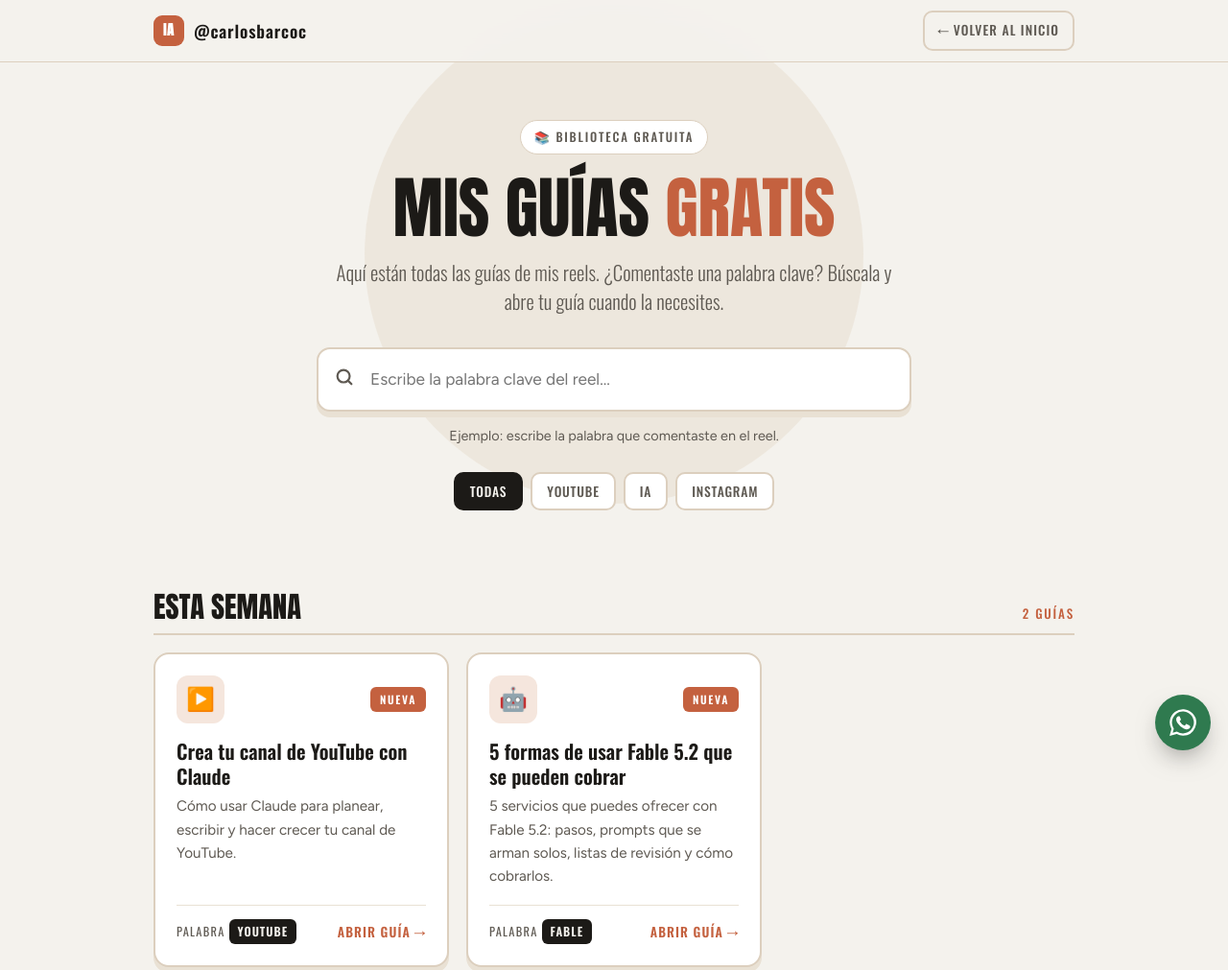
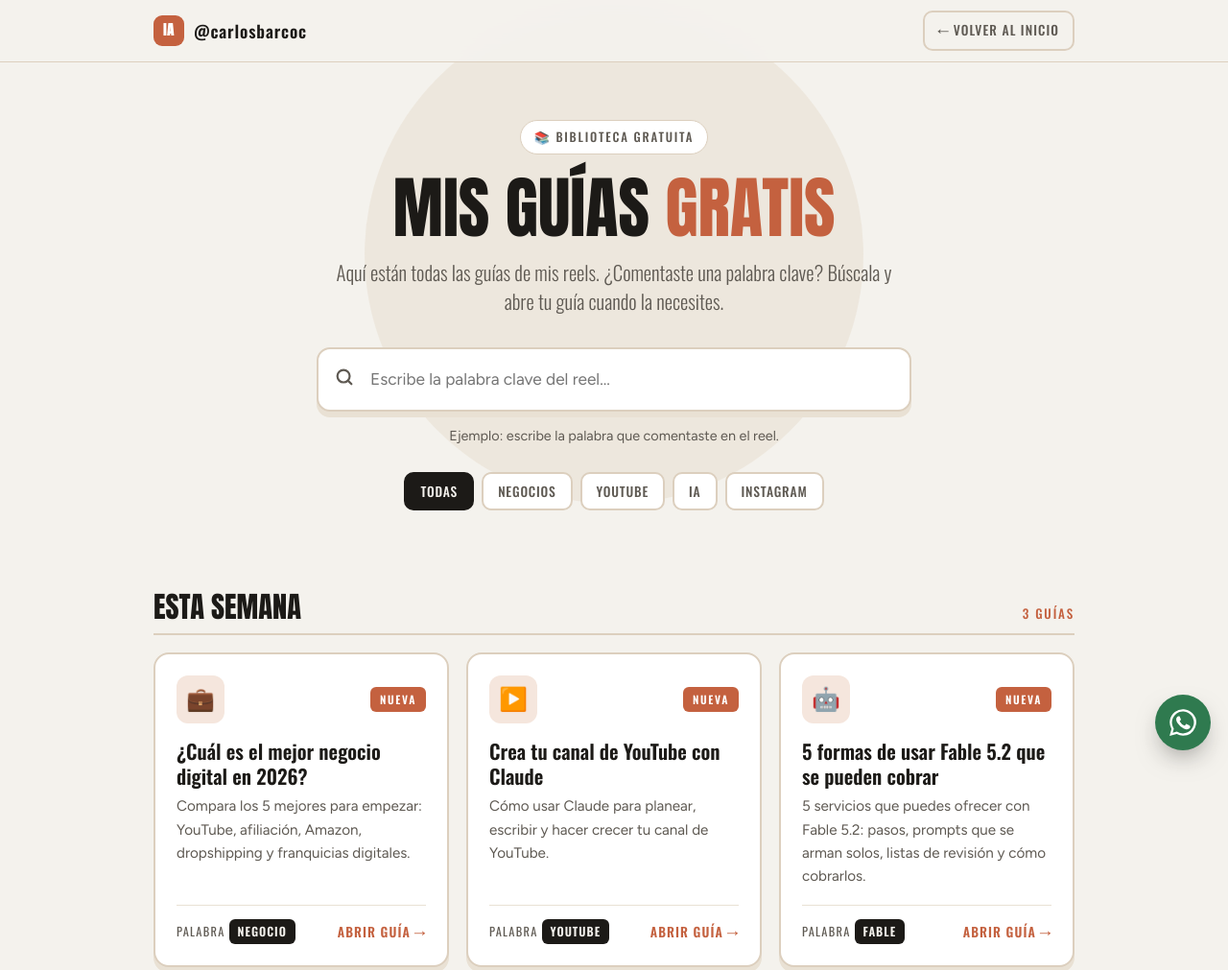
Before and after one commit to carlosbarcoc-netizen/carlosbarco-web, a plain HTML site: page guias/index.html in a window 1280 px wide. Shown: the top 1011 px of the page at 96% size. Drawn offline with nearby package versions, Linux system fonts and the light colour scheme.

Commit message:
Añade la guía de negocios digitales 2026 a la biblioteca
Co-Authored-By: Claude Opus 5.5 <noreply@anthropic.com>
Claude-Session: https://claude.ai/code/session_019bFrSzTaHxmjtHGsDd762L

```diff
--- a/guias/index.html
+++ b/guias/index.html
@@ -149,6 +149,10 @@ footer .soc a{color:#F4F2ED;font-family:var(--cond);font-weight:500;letter-spaci
    - url: la página de la guía (las nuevas van en /guias/nombre)
    ===================================================================== */
 var GUIAS = [
+  { semana:"2026-11-16", emoji:"💼", tema:"Negocios", palabra:"NEGOCIO",
+    titulo:"¿Cuál es el mejor negocio digital en 2026?",
+    texto:"Compara los 5 mejores para empezar: YouTube, afiliación, Amazon, dropshipping y franquicias digitales.",
+    url:"https://negocios-digitales-2026-carlosbarcoc.netlify.app" },
   { semana:"2026-11-16", emoji:"▶️", tema:"YouTube", palabra:"YOUTUBE",
     titulo:"Crea tu canal de YouTube con Claude",
     texto:"Cómo usar Claude para planear, escribir y hacer crecer tu canal de YouTube.",
```
